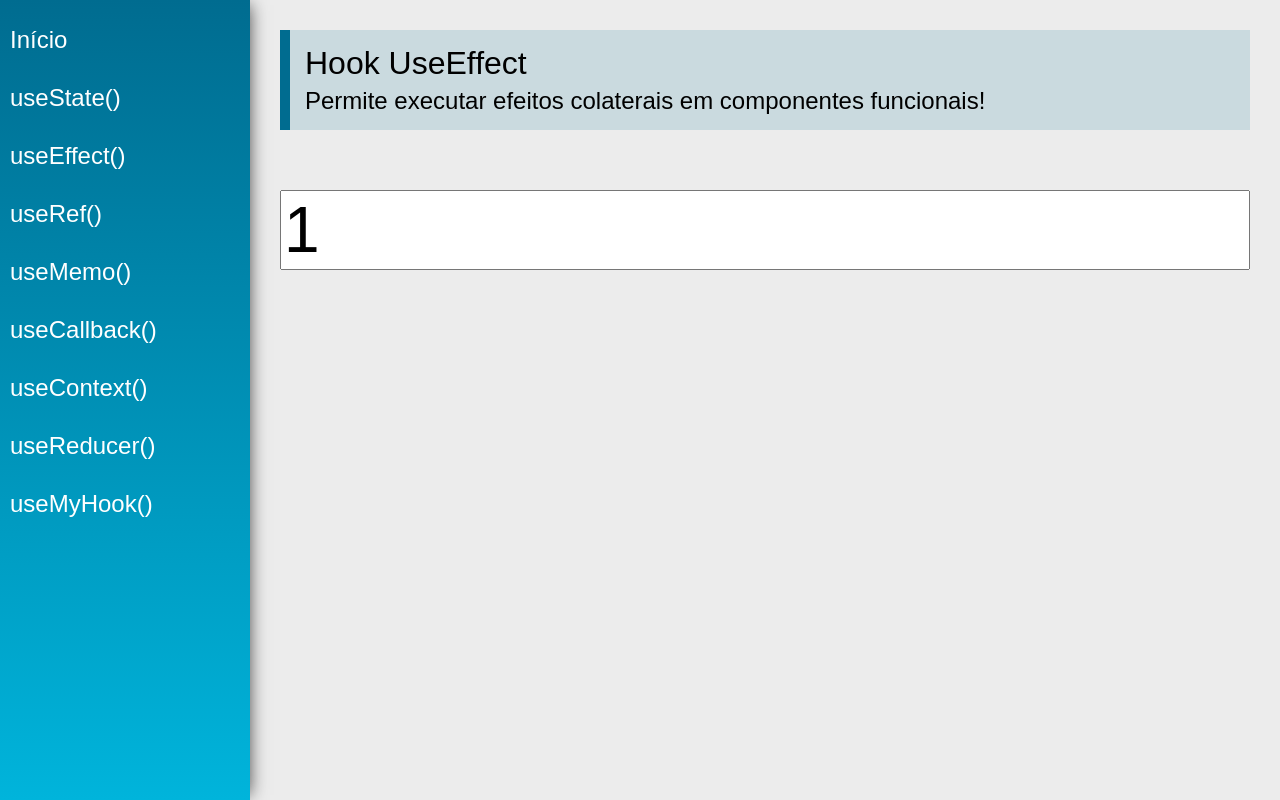
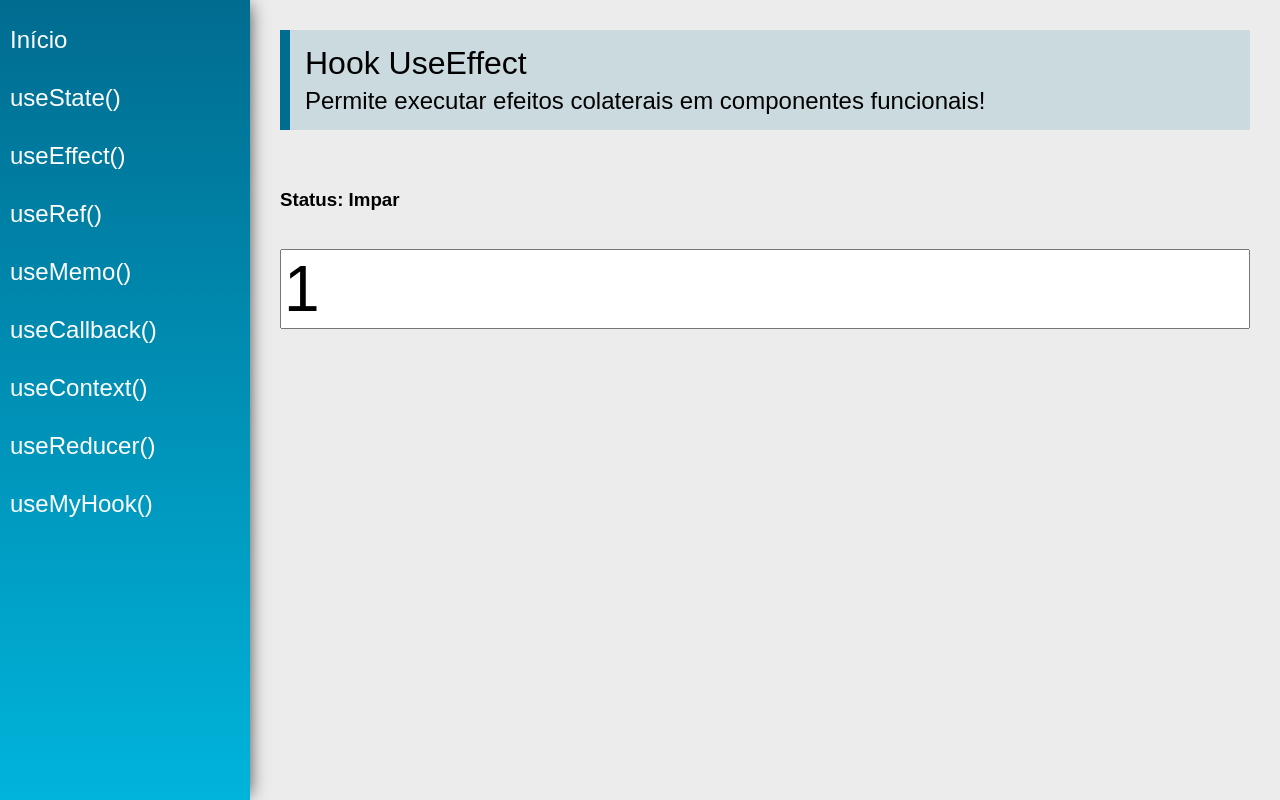
Before and after one commit to juancoutinhoflooxmongagua/Hooks, a React (Create React App) app: page /useEffect in a window 1280 px wide. Built offline with nearby package versions, Linux system fonts and the light colour scheme.

Commit message:
feat: finish the challenge of UseEffect

```diff
--- a/src/views/examples/UseEffect.jsx
+++ b/src/views/examples/UseEffect.jsx
@@ -1,8 +1,19 @@
-import React, { useState } from 'react'
+import React, { useState, useEffect } from 'react'
 import PageTitle from '../../components/layout/PageTitle'
 
-const UseEffect = (props) => {
-    const [number, setNumber] = useState("1")
+const UseEffect = () => {
+    const [number, setNumber] = useState(1)
+    const [status, setStatus] = useState("Pending")
+
+    useEffect(() => {
+        const num = parseInt(number)
+        if (isNaN(num)) {
+            setStatus("Invalid")
+        } else {
+            setStatus(num % 2 === 0 ? "Par" : "Impar")
+        }
+    }, [number])
+
     return (
         <div className="UseEffect">
             <PageTitle
@@ -10,7 +21,13 @@ const UseEffect = (props) => {
                 subtitle="Permite executar efeitos colaterais em componentes funcionais!"
             />
 
-            <input className='input' type="text" value={number} onChange={e => setNumber(e.target.value)}/>
+            <h3>Status: {status}</h3>
+            <input
+                className='input'
+                type="text"
+                value={number}
+                onChange={e => setNumber(e.target.value)}
+            />
         </div>
     )
 }
```
